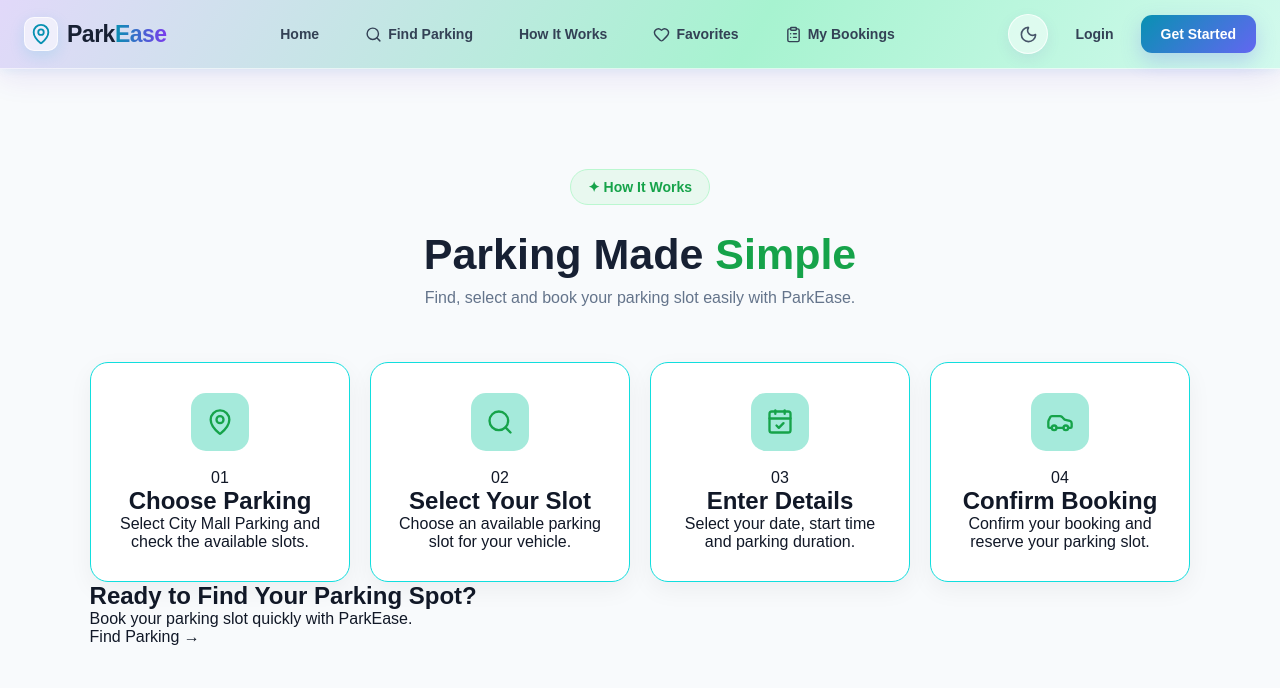
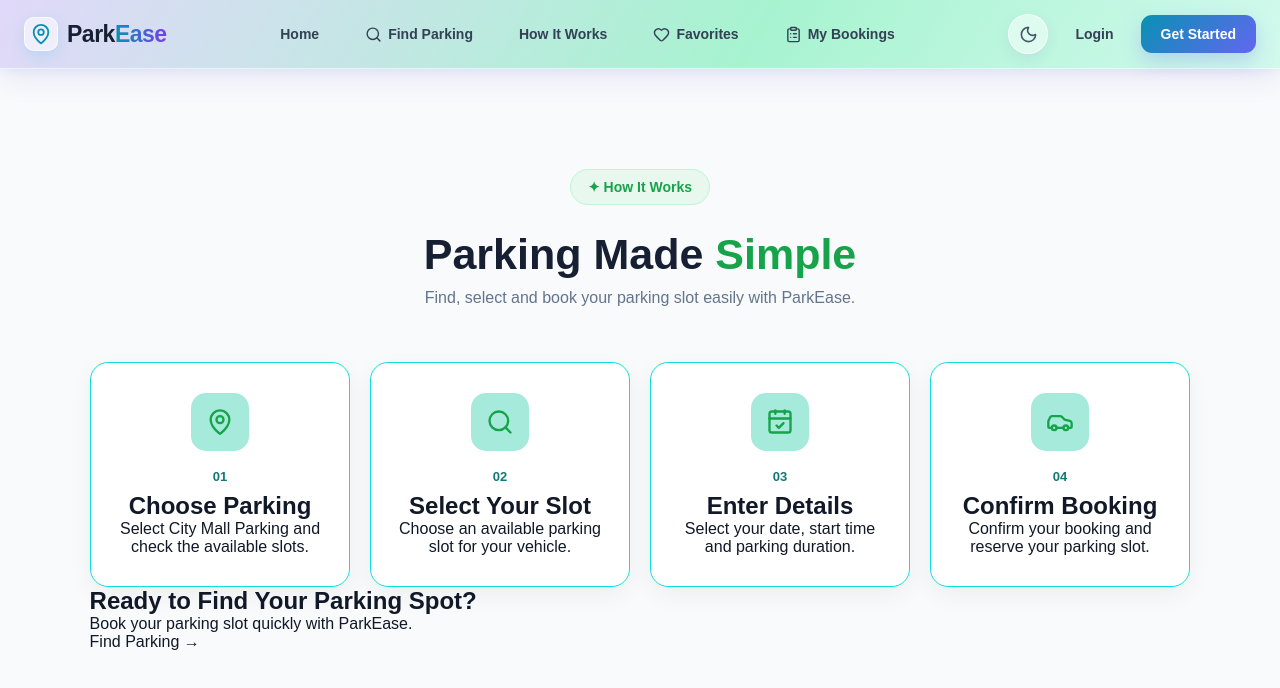
Before and after one commit to dibeyendu-dev/smart-parking-system, a React (Vite) app: page /about in a window 1280 px wide. Shown: the top 688 px of the page. Built offline with nearby package versions, Linux system fonts and the light colour scheme.

Commit message:
About css pat 9 added

```diff
--- a/src/css/About.css
+++ b/src/css/About.css
@@ -68,3 +68,10 @@
     border-radius: 15px;
     color: #16a34a;
 }
+.how-step > span {
+    display: block;
+    margin-bottom: 8px;
+    color: #127974;
+    font-size: 13px;
+    font-weight: 700;
+}
```
